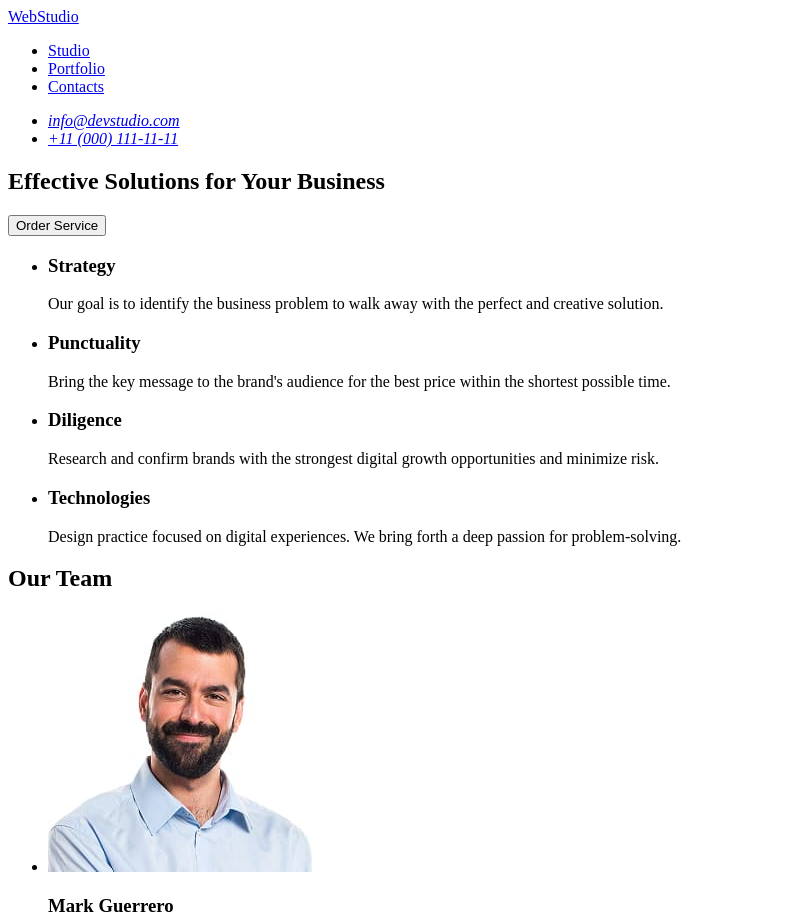
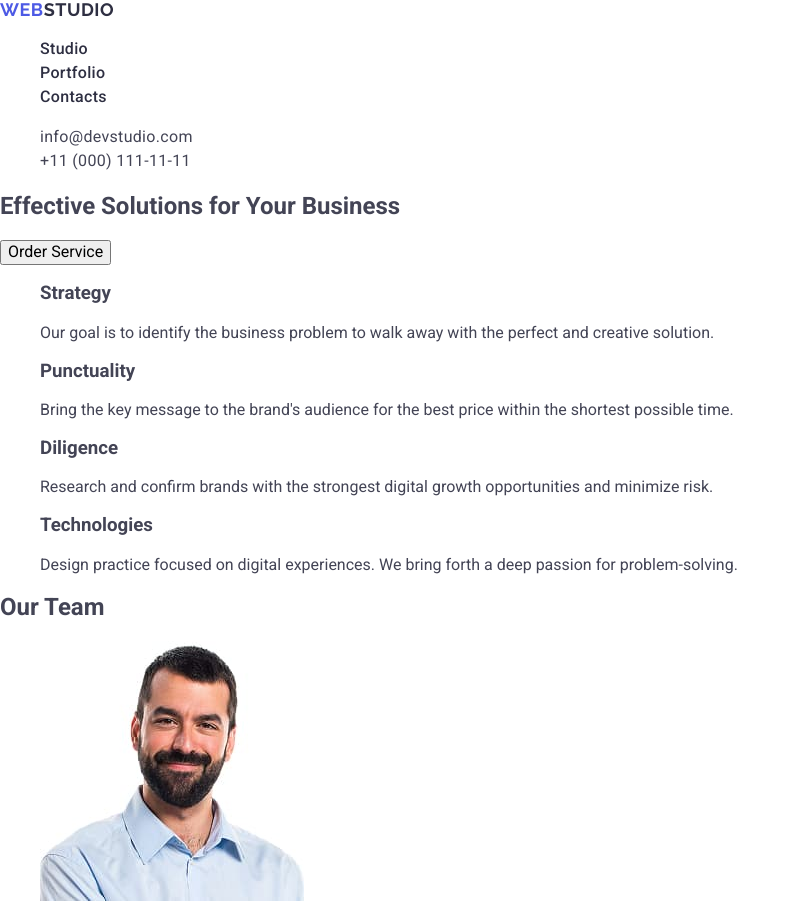
Before and after one commit to Nik-Zakharchenko/goit-markup-hw-02, a plain HTML site: page index.html in a window 1280 px wide. Shown: the top 920 px of the page, without its empty margins (0-796 px from the left). Drawn offline with nearby package versions, Linux system fonts and the light colour scheme.

Commit message:
add styles, add class

```diff
--- a/css/styles.css
+++ b/css/styles.css
@@ -0,0 +1,54 @@
+body {
+  font-family: "Roboto", sans-serif;
+  color: #434455;
+  background-color: #fff;
+}
+
+ul,
+ol {
+  list-style: none;
+}
+
+a {
+  text-decoration: none;
+}
+
+.logo {
+  font-family: "Raleway", sans-serif;
+  font-weight: 700;
+  font-size: 18px;
+  line-height: 1.16;
+  letter-spacing: 0.03em;
+  text-transform: uppercase;
+  color: #4d5ae5;
+}
+
+.header-logo .logo-part {
+  color: #2e2f42;
+}
+
+.nav-link {
+  font-weight: 500;
+  font-size: 16px;
+  line-height: 1.5;
+  letter-spacing: 0.02em;
+  color: #2e2f42;
+}
+
+.contacts {
+  font-style: normal;
+}
+
+.contacts-link {
+  font-size: 16px;
+  line-height: 1.5;
+  letter-spacing: 0.02em;
+  color: #434455;
+}
+
+.nav-link:hover,
+.nav-link:focus,
+.contacts-link:hover,
+.contacts-link:focus {
+  color: #404bbf;
+}
--- a/index.html
+++ b/index.html
@@ -5,28 +5,35 @@
     <meta charset="utf-8" />
     <meta name="viewport" content="width=device-width, initial-scale=1.0" />
     <title>Your great big Business</title>
+
+    <link rel="stylesheet" href="https://cdnjs.cloudflare.com/ajax/libs/modern-normalize/3.0.1/modern-normalize.min.css"
+        integrity="sha512-q6WgHqiHlKyOqslT/lgBgodhd03Wp4BEqKeW6nNtlOY4quzyG3VoQKFrieaCeSnuVseNKRGpGeDU3qPmabCANg=="
+        crossorigin="anonymous" referrerpolicy="no-referrer" />
+
     <link rel="preconnect" href="https://fonts.googleapis.com">
     <link rel="preconnect" href="https://fonts.gstatic.com" crossorigin>
     <link href="https://fonts.googleapis.com/css2?family=Raleway:wght@700&family=Roboto:wght@400;500;700&display=swap"
         rel="stylesheet">
+
     <link rel="stylesheet" href="./css/styles.css" />
 </head>
 
 <body>
     <!-- Header -->
-    <header>
-        <nav>
-            <a href="./index.html">WebStudio</a>
-            <ul>
-                <li><a href="#./index.html">Studio</a></li>
-                <li><a href="#./index.html">Portfolio</a></li>
-                <li><a href="#./index.html">Contacts</a></li>
+    <header class="page-header">
+        <nav class="header-nav">
+            <a class="logo header-logo" href="./index.html">Web<span class="logo-part">Studio</span></a>
+            <ul class="nav-list">
+                <li class="nav-item"><a class="nav-link" href="./index.html">Studio</a></li>
+                <li class="nav-item"><a class="nav-link" href="">Portfolio</a></li>
+                <li class="nav-item"><a class="nav-link" href="">Contacts</a></li>
             </ul>
         </nav>
-        <address>
-            <ul>
-                <li><a href="mailto:info@devstudio.com">info@devstudio.com</a></li>
-                <li><a href="tel:+110001111111">+11 (000) 111-11-11</a></li>
+        <address class="contacts">
+            <ul class="contacts-list">
+                <li class="contacts-item"><a class="contacts-link"
+                        href="mailto:info@devstudio.com">info@devstudio.com</a></li>
+                <li class="contacts-item"><a class="contacts-link" href="tel:+110001111111">+11 (000) 111-11-11</a></li>
             </ul>
         </address>
     </header>
```
